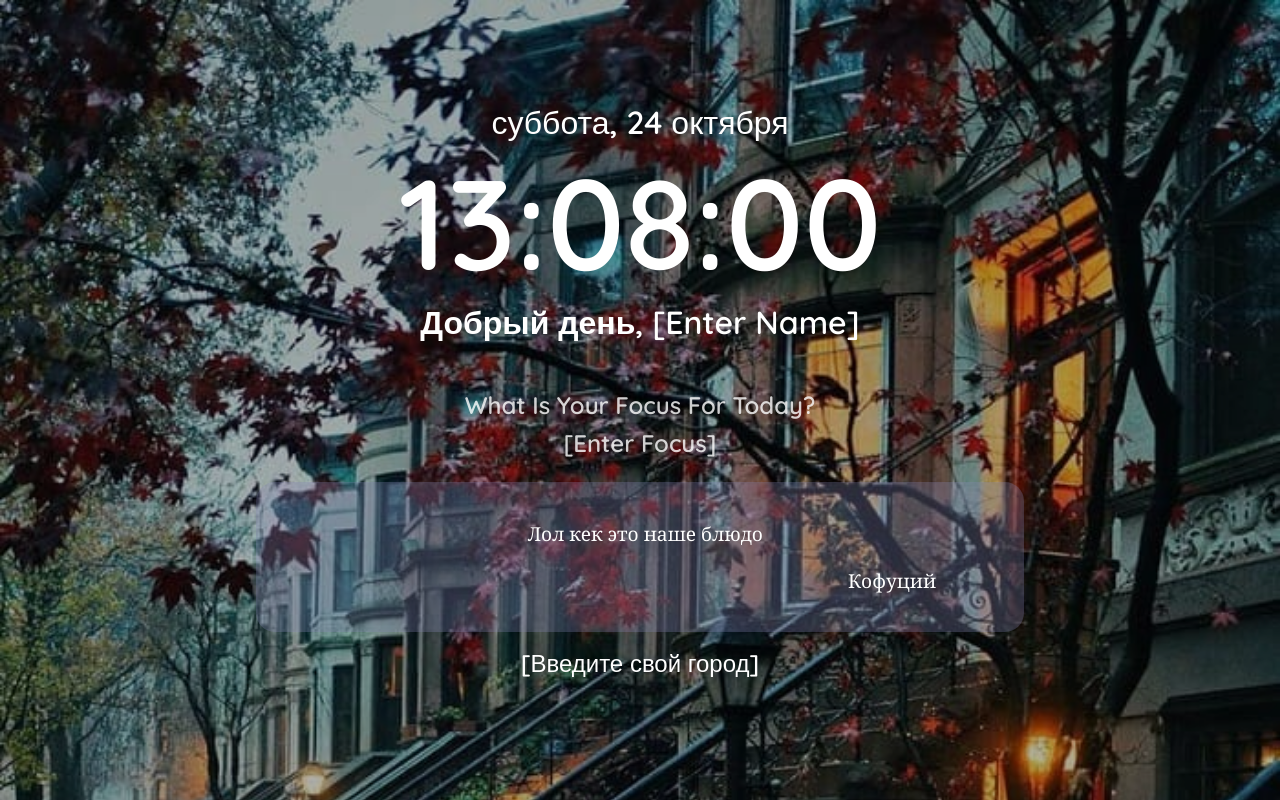
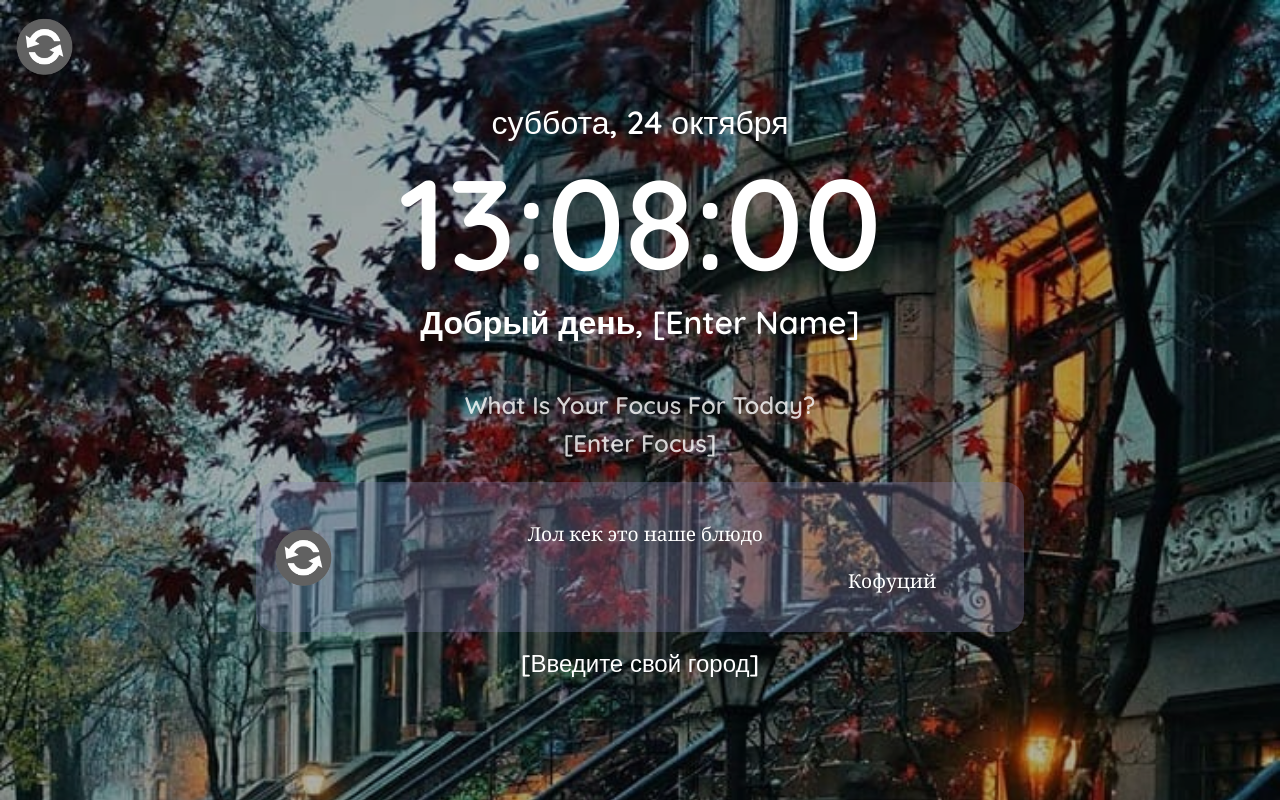
Before and after one commit to MikhailOznobikhin/RSschool, a plain HTML site: page momentum/index.html in a window 1280 px wide. Drawn offline with Linux system fonts and the light colour scheme; the site is published under a folder, as on GitHub Pages, so addresses that start at the root find nothing; no server answers.

Commit message:
Update style.css

```diff
--- a/momentum/styles/style.css
+++ b/momentum/styles/style.css
@@ -51,7 +51,7 @@ p {
   width: 60px;
   height: 60px;
   border: 0;
-  background: url("/assets/Button-PNG.png");
+  background: url("../assets/Button-PNG.png");
   background-size: contain;
   background-repeat: no-repeat;
   filter: grayscale(1);
```
